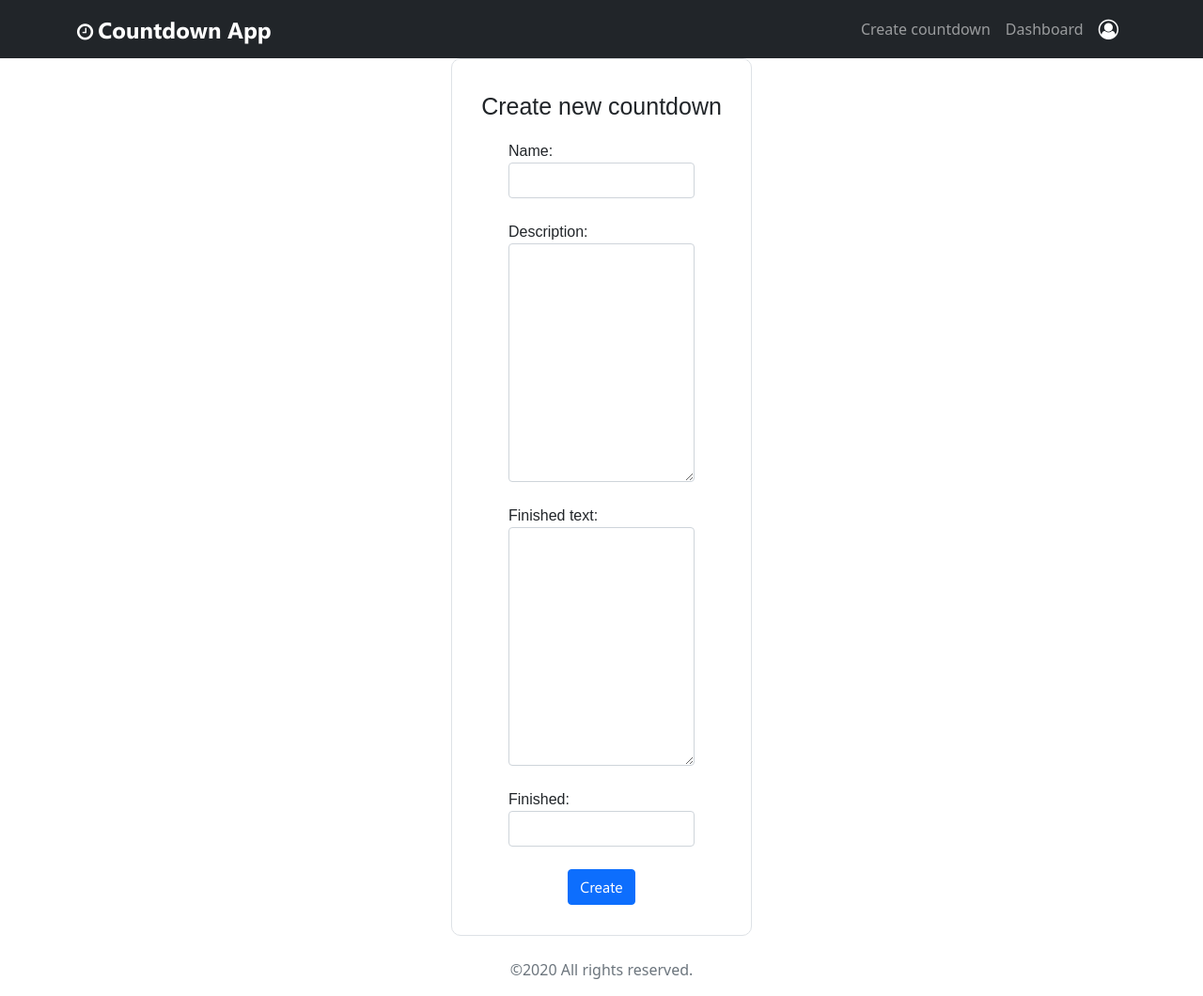
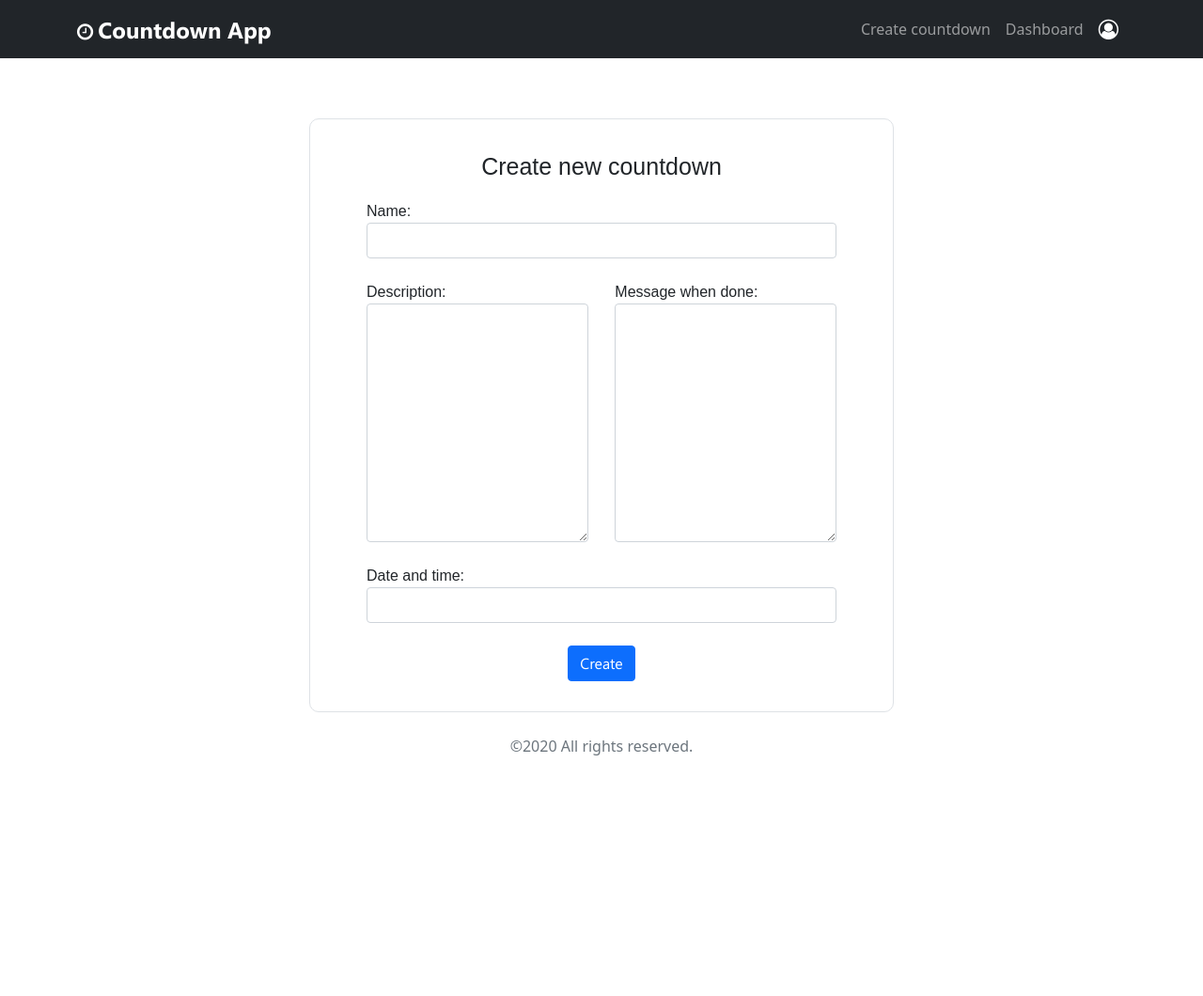
Before and after one commit to kokokojo2/CountDown, a Django app: page /countdown/create/ in a window 1280 px wide. Shown: the whole page at 94% size. After the commit the page ends 804 px from the top, so only its background shows below. Run offline with Django 3.2, Linux system fonts and the light colour scheme.

Commit message:
countdown_create.html completed

```diff
--- a/templates/countdown/countdown_create.html
+++ b/templates/countdown/countdown_create.html
@@ -4,21 +4,36 @@
     <link rel="stylesheet" href="{% static "custom_user/form_styles.css" %}">
 {% endblock %}
 {% block main %}
-     <div class="form-wrapper">
-        <div class="border col-xl-3 pt-3">
+     <div class="form-wrapper pt-5 mt-3">
+        <div class="border pt-3">
             <div class="container py-3">
                 <p class="text-center name">Create new countdown</p>
                 <form method="post" class="px-5">
                     {% csrf_token %}
-                    {% for field in form %}
+                    {{ form.non_field_errors }}
+                    <div class="mb-4">
+                        {{ form.name.errors }}
+                        <label for="{{ form.name.id_for_label }}">Name:</label>
+                        {{ form.name }}
+                    </div>
+                    <div class="d-flex flex-row" style="width: 500px;">
+                        <div class="mb-4 pr-3">
+                            {{ form.description.errors }}
+                            <label for="{{ form.description.id_for_label }}">Description:</label>
+                            {{ form.description }}
+                        </div>
+                        <div style="width: 50px"></div>
                         <div class="mb-4">
-                        {{ field.errors }}
-                        {{ field.label_tag }} {{ field }}
-                        {% if field.help_text %}
-                            <p class="help">{{ field.help_text|safe }}</p>
-                        {% endif %}
+                            {{ form.finished_text.errors }}
+                            <label for="{{ form.finished_text.id_for_label }}">Message when done:</label>
+                            {{ form.finished_text }}
+                        </div>
                     </div>
-                    {% endfor %}
+                    <div class="mb-4">
+                        {{ form.finished.errors }}
+                        <label for="{{ form.finished.id_for_label }}">Date and time:</label>
+                        {{ form.finished }}
+                    </div>
                     <div class="mb-3 mt-3 text-center"><input type="submit" class="btn btn-primary" value="Create"></div>
                 </form>
             </div>
```
